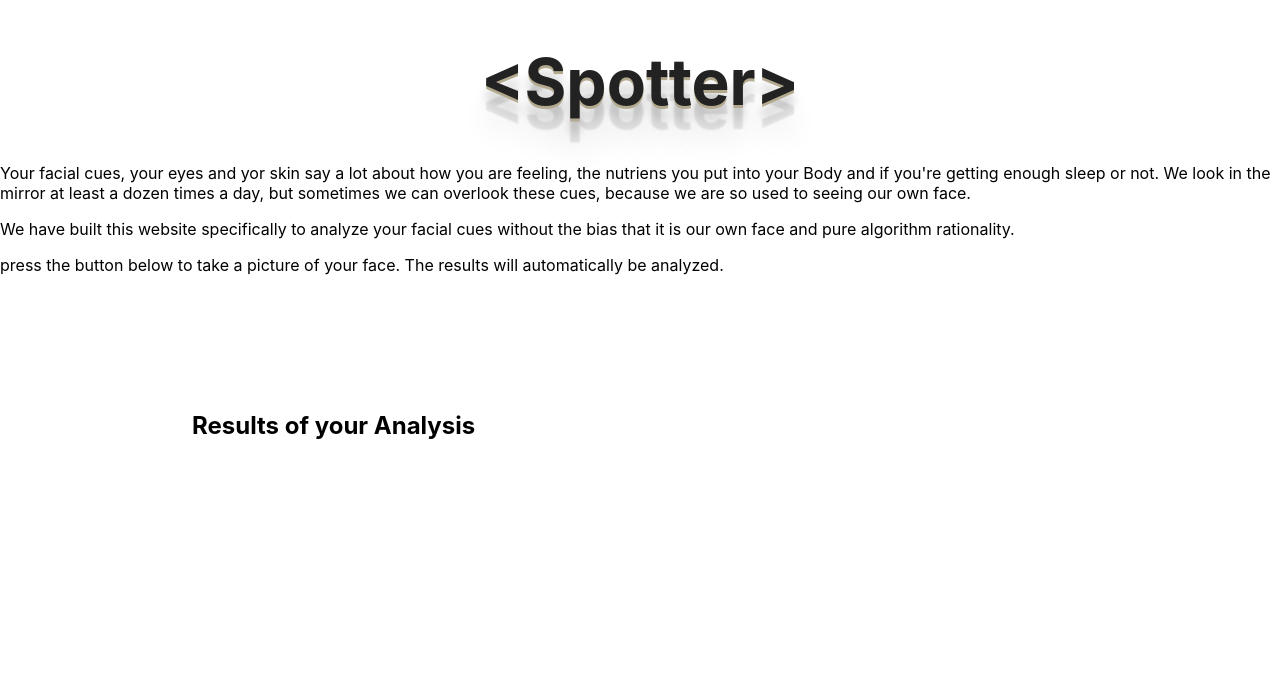
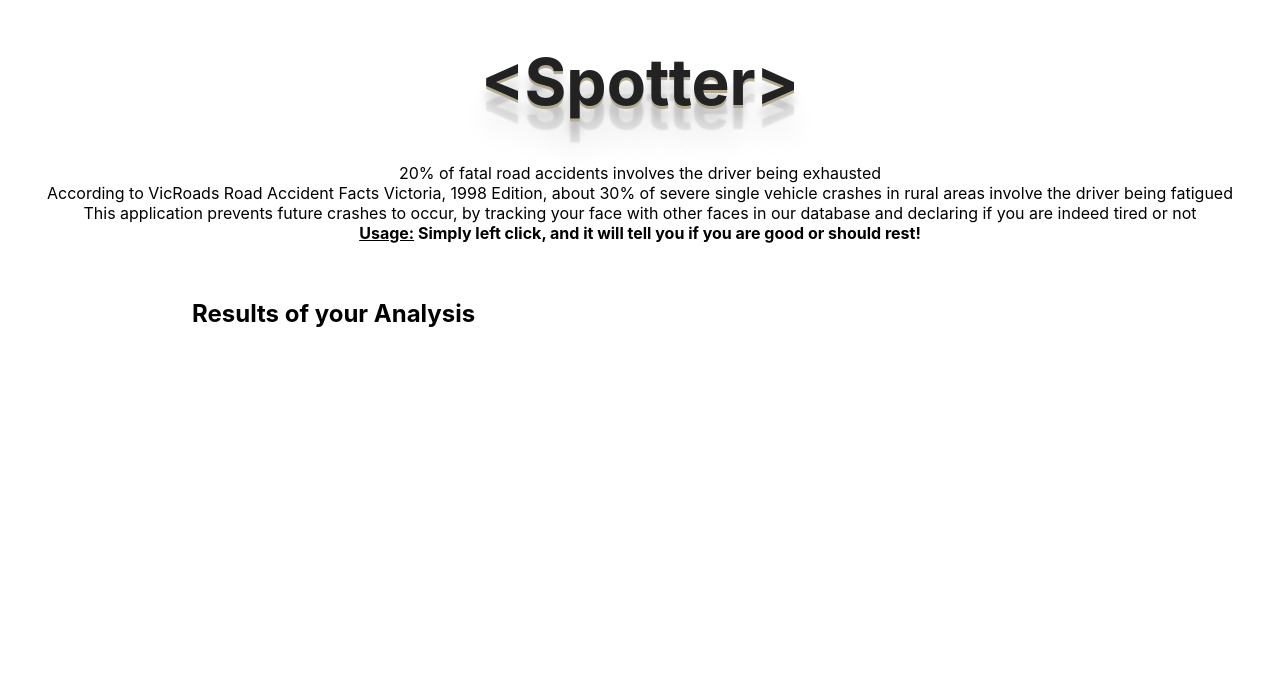
Before and after one commit to Tomaszbrauntsch/-Spotter-, a Flask app: page / in a window 1280 px wide. Shown: the top 690 px of the page. Run offline with Flask 2, Linux system fonts and the light colour scheme; some libraries are stand-ins or nearby versions.

Commit message:
Readjusted the camera, styled up the text

```diff
--- a/src/app.py
+++ b/src/app.py
@@ -28,7 +28,7 @@ def image():
          classifier_ids='DefaultCustomModel_626967875').get_result()
     print(json.dumps(classes, indent=2))
 
-    if (classes['images'][0]['classifiers'][0]['classes'][0]['score']) > 0.02:
+    if (classes['images'][0]['classifiers'][0]['classes'][0]['score']) > 0.4:
         isTired = 'True'
     else:
         isTired = 'False'
--- a/src/templates/index.html
+++ b/src/templates/index.html
@@ -15,10 +15,13 @@
 <div id="textbackground">
 <body>
     <h1 class="titletext">&lt;Spotter&gt;</h1>
-      <p>Your facial cues, your eyes and yor skin say a lot about how you are feeling, the nutriens you put into your Body and if you're getting enough sleep or not. We look in the mirror at least a dozen times a day, but sometimes we can overlook these cues, because we are so used to seeing our own face.</p>
-      <p>We have built this website specifically to analyze your facial cues without the bias that it is our own face and pure algorithm rationality.</p>
-      <p>press the button below to take a picture of your face. The results will automatically be analyzed.</p>
-  </div>
+    <!--link of Information http://www.tac.vic.gov.au/road-safety/statistics/summaries/fatigue-statistics -->
+    <div style="text-align:center;">
+      <p>20% of fatal road accidents involves the driver being exhausted</br>
+        According to VicRoads Road Accident Facts Victoria, 1998 Edition, about 30% of severe single vehicle crashes in rural areas involve the driver being fatigued</br>
+      This application prevents future crashes to occur, by tracking your face with other faces in our database and declaring if you are indeed tired or not</br>
+    <b><u>Usage:</u><b> Simply left click, and it will tell you if you are good or should rest!</p>
+    </div>
     <div>
         <video width="711" height="400" id="myVideo" autoplay></video>
     </div>
@@ -46,9 +49,9 @@
             if (this.status === 200) {
                 var text = '';
                 if (this.response === 'True') {
-                    text = 'You look tired! Get some sleep!'
+                    text = 'You look tired, get some sleep!'
                 } else {
-                    text = 'You look energetic and healthy.'
+                    text = 'You look good and ready to go!'
                 }
                 document.getElementById('opt1').textContent = text;
             } else {
```
Also changed, not shown: src/image.jpeg, src/static/index.css (line endings or trailing spaces).
